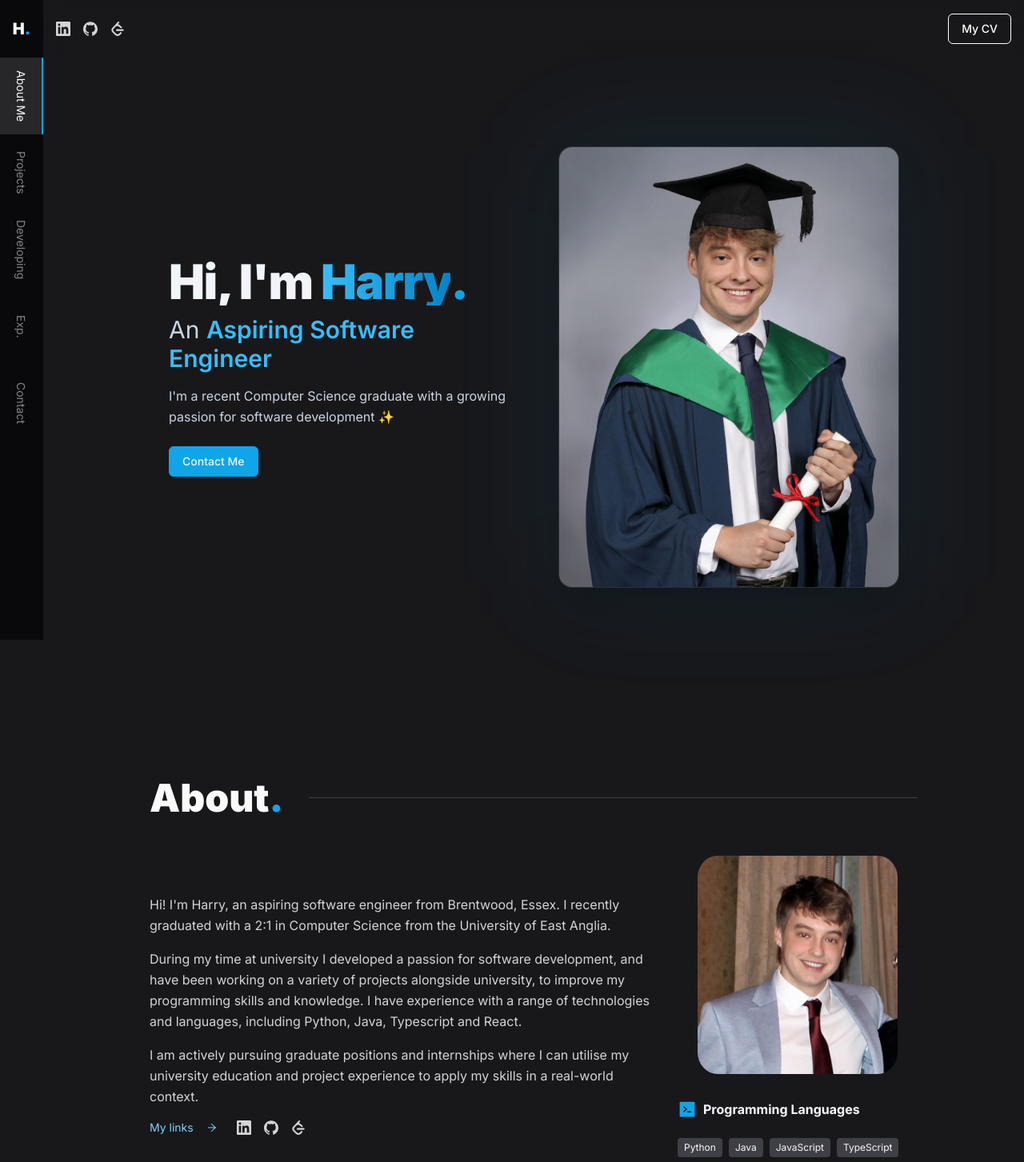
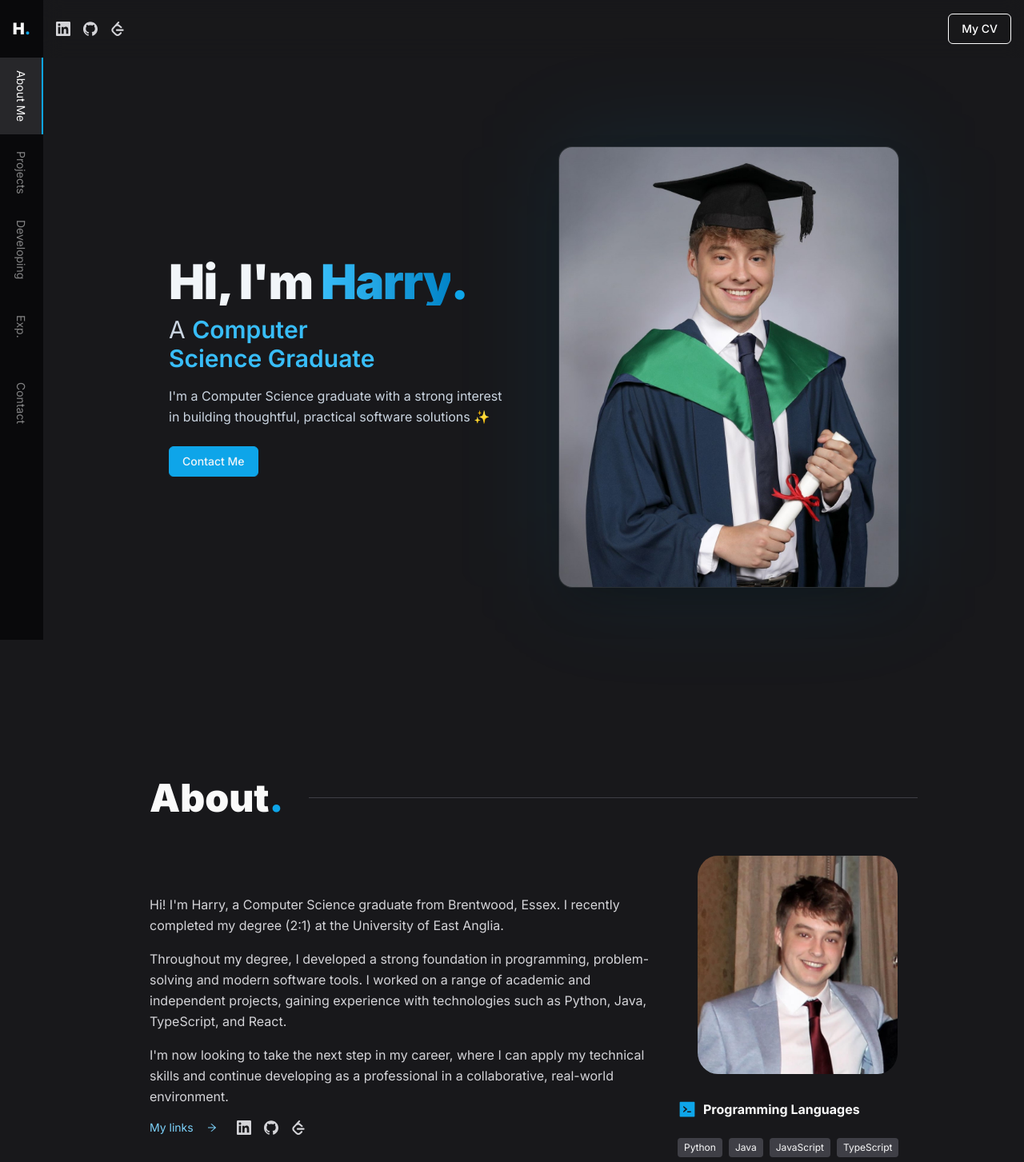
Before and after one commit to harrymcdonagh/Portfolio, a Next.js app: page / in a window 1280 px wide. Shown: the top 1453 px of the page at 80% size. Built offline with nearby package versions, Linux system fonts and the light colour scheme.

Commit message:
update about and hero

```diff
--- a/src/components/about/About.tsx
+++ b/src/components/about/About.tsx
@@ -12,24 +12,25 @@ export const About = () => {
         <div className="pt-0 md:pt-12 space-y-4">
           <Reveal>
             <p className="leading-relaxed text-zinc-300">
-              Hi! I&apos;m Harry, an aspiring software engineer from Brentwood, Essex. I
-              recently graduated with a 2:1 in Computer Science from the University of
-              East Anglia.
+              Hi! I&apos;m Harry, a Computer Science graduate from Brentwood, Essex. I
+              recently completed my degree (2:1) at the University of East Anglia.
             </p>
           </Reveal>
+
           <Reveal>
             <p className="leading-relaxed text-zinc-300">
-              During my time at university I developed a passion for software development,
-              and have been working on a variety of projects alongside university, to
-              improve my programming skills and knowledge. I have experience with a range
-              of technologies and languages, including Python, Java, Typescript and React.
+              Throughout my degree, I developed a strong foundation in programming,
+              problem-solving and modern software tools. I worked on a range of academic
+              and independent projects, gaining experience with technologies such as
+              Python, Java, TypeScript, and React.
             </p>
           </Reveal>
+
           <Reveal>
             <p className="leading-relaxed text-zinc-300">
-              I am actively pursuing graduate positions and internships where I can
-              utilise my university education and project experience to apply my skills in
-              a real-world context.
+              I&apos;m now looking to take the next step in my career, where I can apply
+              my technical skills and continue developing as a professional in a
+              collaborative, real-world environment.
             </p>
           </Reveal>
           <Reveal>
--- a/src/components/hero/Hero.tsx
+++ b/src/components/hero/Hero.tsx
@@ -26,17 +26,17 @@ const Hero = () => {
                 className="mt-3 text-pretty text-slate-300
                              text-xl sm:text-2xl lg:text-3xl"
               >
-                An{" "}
+                A{" "}
                 <span className="font-semibold text-sky-400">
-                  Aspiring Software Engineer
+                  Computer Science Graduate
                 </span>
               </h2>
             </Reveal>
 
             <Reveal>
               <p className="mt-4 max-w-xl text-pretty leading-relaxed text-slate-300 text-left">
-                I&apos;m a recent Computer Science graduate with a growing passion for
-                software development ✨
+                I&apos;m a Computer Science graduate with a strong interest in building
+                thoughtful, practical software solutions ✨
               </p>
             </Reveal>
 
@@ -57,9 +57,7 @@ const Hero = () => {
             </Reveal>
           </div>
 
-          {/* Image */}
           <div className="relative flex justify-center lg:justify-end">
-            {/* subtle ambient glow */}
             <div className="absolute inset-0 -z-10 rounded-3xl bg-sky-500/10 blur-3xl" />
             <img
               src="project-imgs/Graduate.jpg"
```
